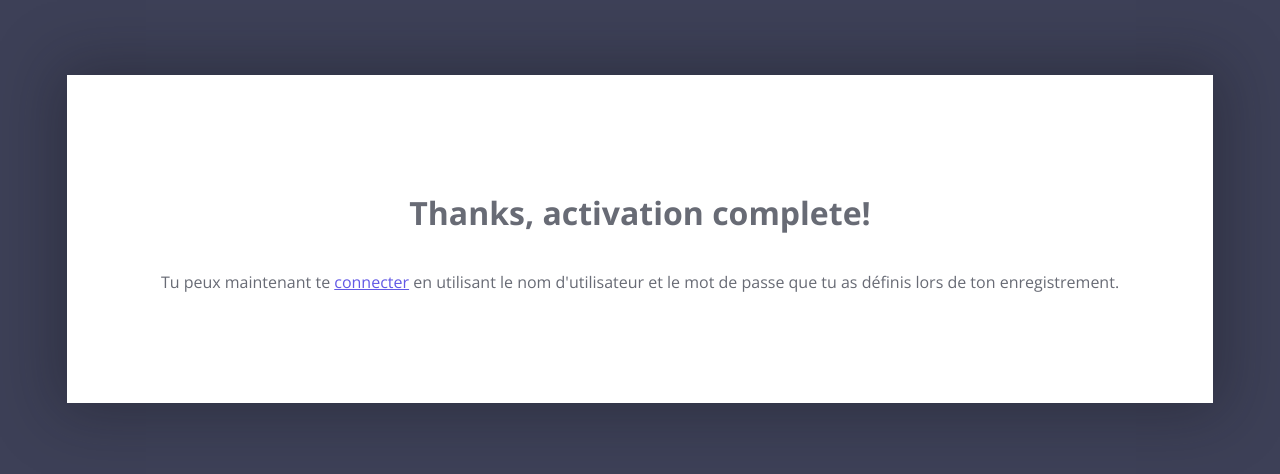
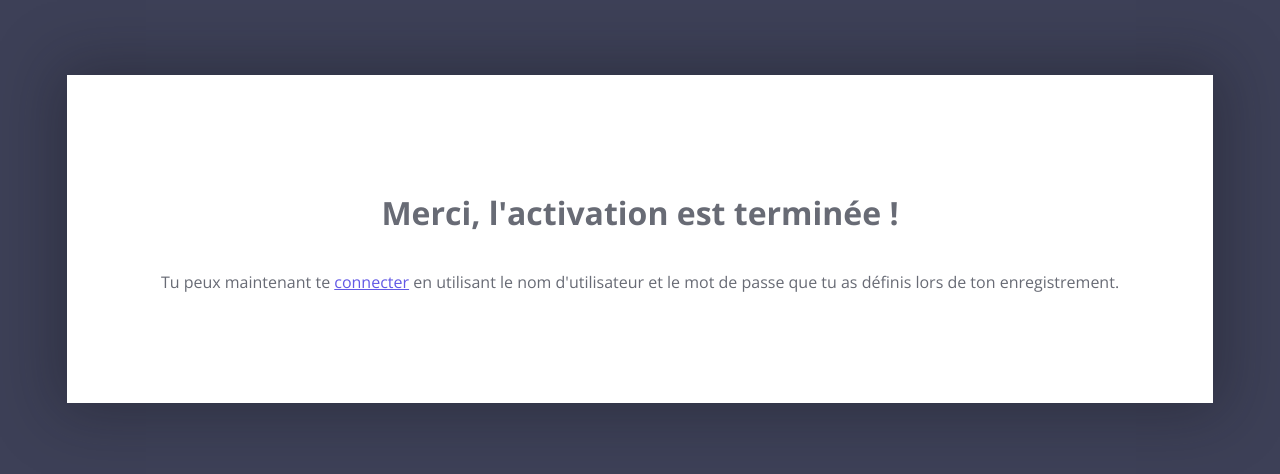
Before and after one commit to Food-Data-Collaboration/djangoldp-account, a Django app: template djangoldp_account/templates/django_registration/activation_complete.html in a window 1280 px wide. Shown: the part 169-643 px from the top of the page. Run offline with Django 3.2, Linux system fonts and the light colour scheme; the template is opened without the code that fills it, so the values that code supplies are empty.

Commit message:
update: translation of forgotten sentences

```diff
--- a/djangoldp_account/templates/django_registration/activation_complete.html
+++ b/djangoldp_account/templates/django_registration/activation_complete.html
@@ -1,9 +1,9 @@
 {% extends "django_registration/registration_base.html" %}
 {% load i18n %}
-{% block title %}{% trans "Activation complete" %}{% endblock %}
+{% block title %}{% trans "Activation terminée" %}{% endblock %}
 {% block content %}
     {% url 'login' as auth_login_url %}
-    <h1 class="text-center">{% trans "Thanks, activation complete!" %}</h1>
+    <h1 class="text-center">{% trans "Merci, l'activation est terminée !" %}</h1>
     <p class="text-center">
         {% blocktrans %}
             Tu peux maintenant te <a href='{{ auth_login_url }}'>connecter</a> en utilisant le nom d'utilisateur et le mot de passe
--- a/djangoldp_account/templates/django_registration/activation_failed.html
+++ b/djangoldp_account/templates/django_registration/activation_failed.html
@@ -1,6 +1,6 @@
 {% extends "django_registration/registration_base.html" %}
 {% load i18n %}
-{% block title %}{% trans "Activation failed" %}{% endblock %}
+{% block title %}{% trans "Echec de l'activation" %}{% endblock %}
 {% block content %}
     <h1 class="text-center">{% trans "Échec de l'activation de l'utilisateur." %}</h1>
     <p class="text-center">{% trans "Contacte ton administrateur pour plus d'informations." %}</p>
--- a/djangoldp_account/templates/registration/login.html
+++ b/djangoldp_account/templates/registration/login.html
@@ -41,7 +41,7 @@
                     {{ form.password.label_tag }}
                     {{ form.password }}
                 </div>
-                <input type="submit" value="{% trans 'login' %}"/>
+                <input type="submit" value="{% trans 'Se connecter' %}"/>
                 <input type="hidden" name="next" value="{{ next }}"/>
             </form>
             <a class="sib-link" href="{% url 'password_reset' %}">{% trans "Mot de passe oublié ?" %}</a>
```
Also changed, not shown: djangoldp_account/templates/oidc_provider/authorize.html (+4 -4 lines).
